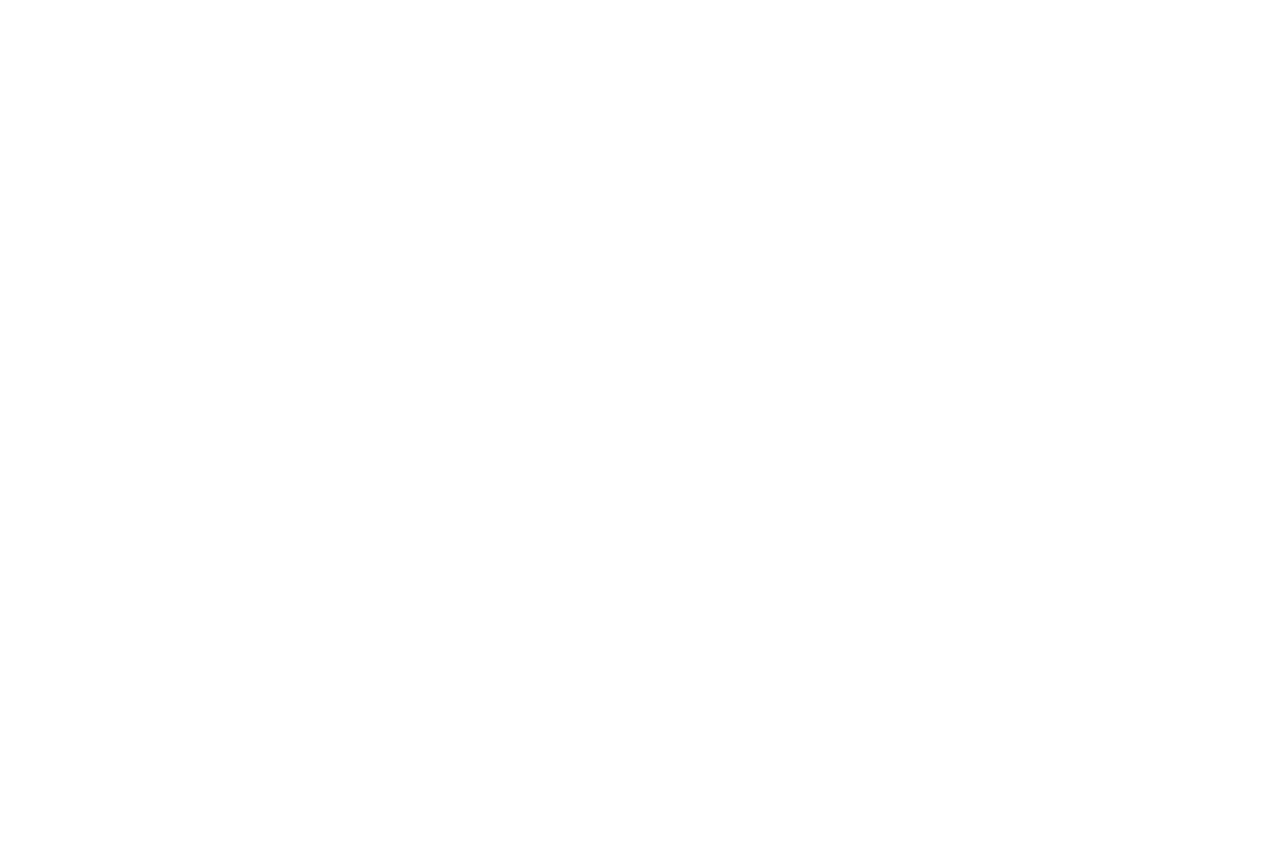
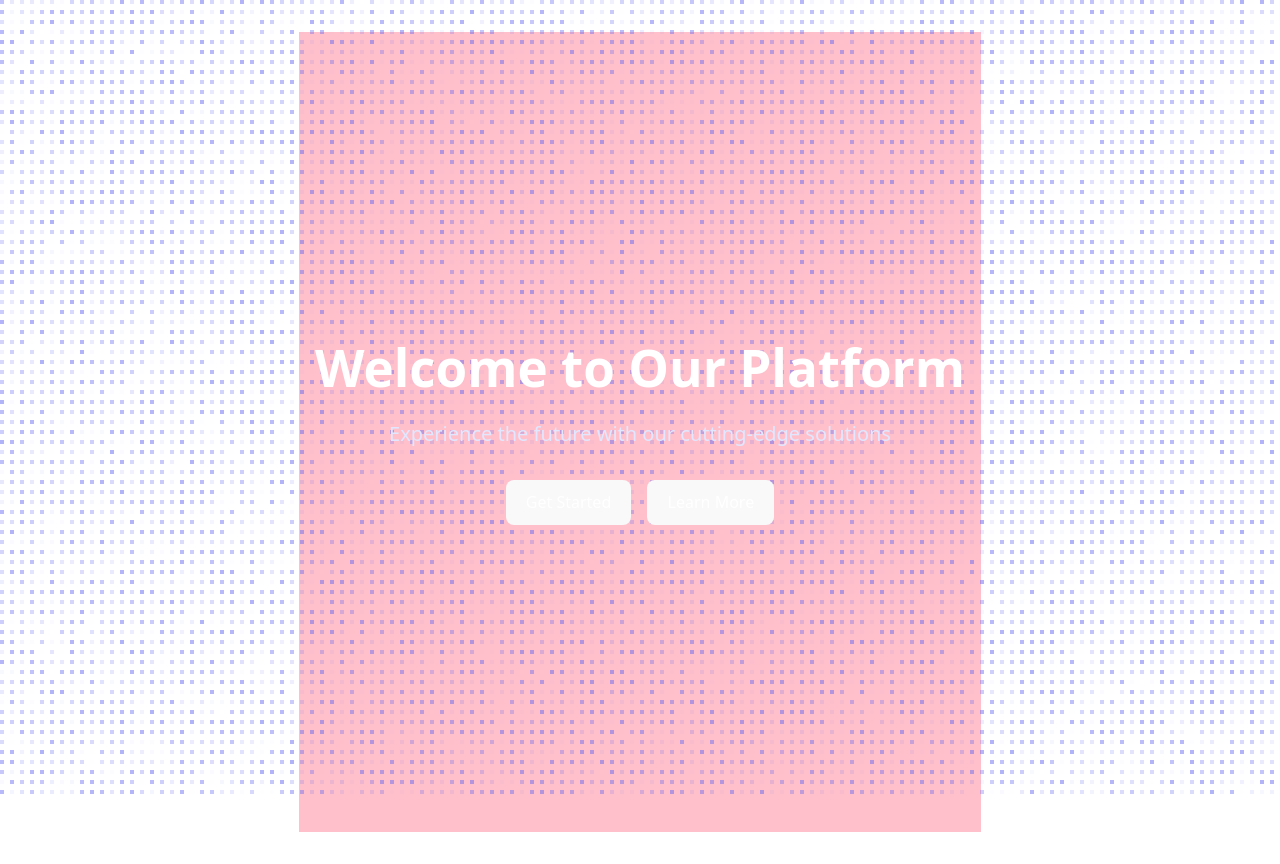
Before and after one commit to perfect2645/ai-web-micro-services, a React (Vite) app in the folder ui-user-app/: page / in a window 1280 px wide. Built offline with nearby package versions, Linux system fonts and the light colour scheme.

Commit message:
user-app - home page

```diff
--- a/ui-user-app/src/pages/home/home-page.tsx
+++ b/ui-user-app/src/pages/home/home-page.tsx
@@ -1,12 +1,40 @@
-import FlickeringGridBackground from '../../components/ui/flickering-grid-background';
-import classes from './home-page.module.scss';
+import { FlickeringGrid } from "@/components/ui/flickering-grid";
+import classes from "./home-page.module.scss";
 
 const HomePage = () => {
-    return (
-        <div className={classes.container}>
-                    <FlickeringGridBackground />
-</div>
-    );
+  return (
+    <div className={classes.container}>
+      {/* Background flickering grid */}
+      <FlickeringGrid
+        className="fixed inset-0 z-0"
+        squareSize={4}
+        gridGap={6}
+        color="#6366f1"
+        maxOpacity={0.5}
+        flickerChance={0.1}
+      />
+
+      {/* Content container */}
+      <div className="relative z-10 flex flex-col items-center justify-center min-h-screen">
+        <div className="text-center px-4">
+          <h1 className="text-4xl md:text-6xl font-bold text-white mb-6">
+            Welcome to Our Platform
+          </h1>
+          <p className="text-lg md:text-xl text-indigo-100 max-w-2xl mx-auto mb-8">
+            Experience the future with our cutting-edge solutions
+          </p>
+          <div className="flex flex-col sm:flex-row gap-4 justify-center">
+            <button className="bg-indigo-600 hover:bg-indigo-700 text-white font-semibold py-3 px-6 rounded-lg transition duration-300">
+              Get Started
+            </button>
+            <button className="bg-transparent border-2 border-white hover:bg-white/10 text-white font-semibold py-3 px-6 rounded-lg transition duration-300">
+              Learn More
+            </button>
+          </div>
+        </div>
+      </div>
+    </div>
+  );
 };
 
 export default HomePage;
```
Also changed, not shown: ui-user-app/src/components/ui/flickering-grid.tsx (+10 -12 lines).
